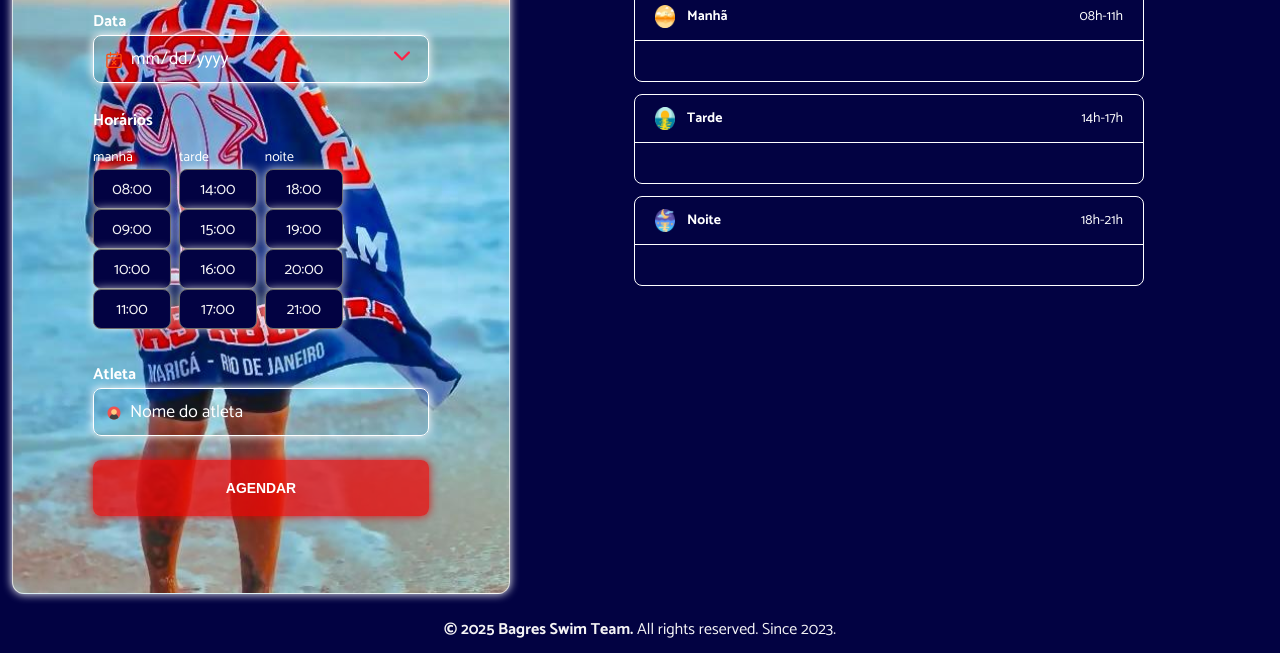
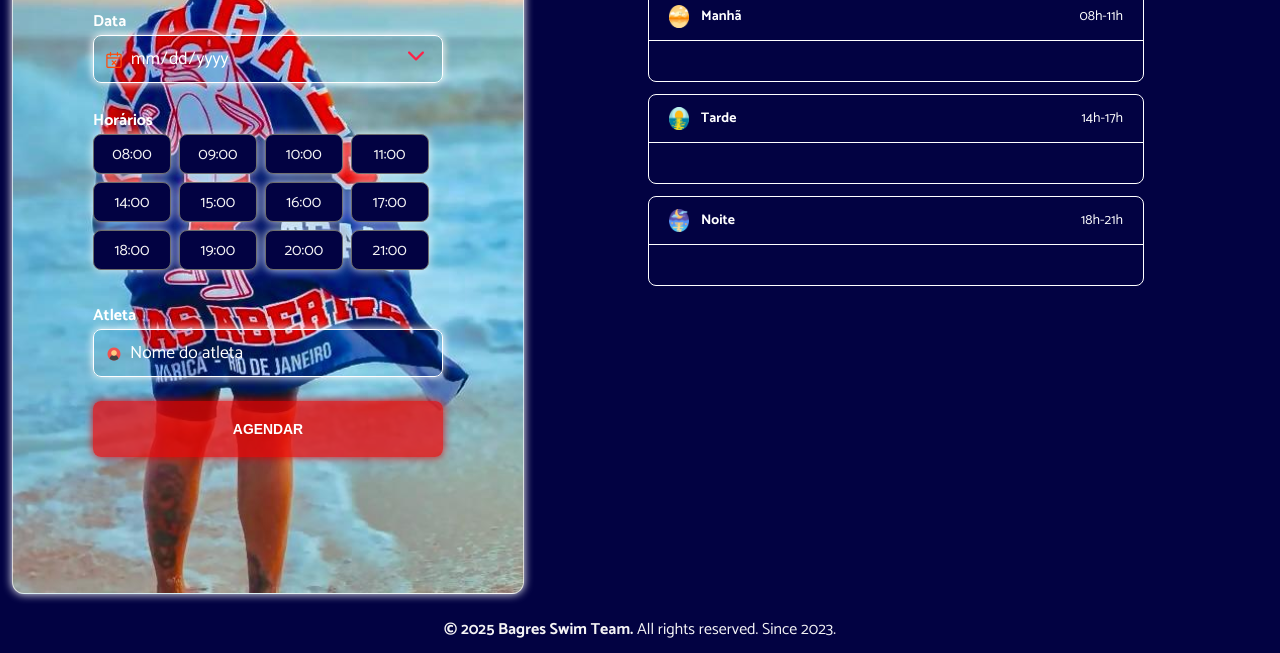
Before and after one commit to M-Fragata/BagresSchedules, a website with bundled scripts: page src/index.html in a window 1280 px wide. Shown: the part 194-847 px from the top of the page. Built offline with nearby package versions, Linux system fonts and the light colour scheme.

Commit message:
corrigindo horario

```diff
--- a/src/index.html
+++ b/src/index.html
@@ -42,8 +42,10 @@
 
       <span class="label">Horários</span>
       <ul id="hours" class="hours" aria-label="Horários disponíveis de manhã">
+          <li data-period="morning" class="hour-period">Manhã</li>
+
+
   <!-- Exemplo: Manhã
-          <li data-period="morning" class="hour-period">Manhã</li>
           <li data-period="morning" value="09:00" class="hour hour-available">
             09:00
           </li> -->
--- a/src/scripts/loadHours.js
+++ b/src/scripts/loadHours.js
@@ -1,5 +1,5 @@
 
-
+/*
 export function renderHours(hours, targetId) {
 
     const targetElement = document.querySelector('#hours')
@@ -55,3 +55,51 @@ export function renderHours(hours, targetId) {
 
     targetElement.innerHTML = hoursHtml;
 }
+*/
+
+export function renderHours(hours, targetId) {
+
+    const targetElement = document.querySelector('#hours')
+    const targetMorning = document.querySelector('#morning')
+
+    if (!targetElement) {
+
+        console.error(`Elemento com ID '${targetId}' não encontrado.`);
+
+        return;
+
+    }
+
+    const hoursHtml = hours.map(hour => {
+
+        const [hourNumber,] = hour.split(":")
+
+        if (Number(hourNumber) >= 8 && Number(hourNumber) <= 11) {
+            //<li data-period="morning" class="hour-period">Manhã</li>
+            return `
+
+            <li data-period="morning" value="${hour}" class="hour hour-available">${hour}</li>
+
+            `
+        } else if (Number(hourNumber) <= 17) {
+            //<li data-period="afternoon" class="hour-period">Tarde</li>
+            return `
+
+
+
+            <li data-period="afternoon" value="${hour}" class="hour hour-available">${hour}</li>
+
+            `
+        } else if (Number(hourNumber) <= 21) {
+            //<li data-period="night" class="hour-period">Noite</li>
+            return `
+
+            <li data-period="night" value="${hour}" class="hour hour-available">${hour}</li>
+
+            `
+        }
+
+    }).join("")
+
+    targetElement.innerHTML = hoursHtml
+}
```
Lines whose indentation alone changed are shown as unchanged.
